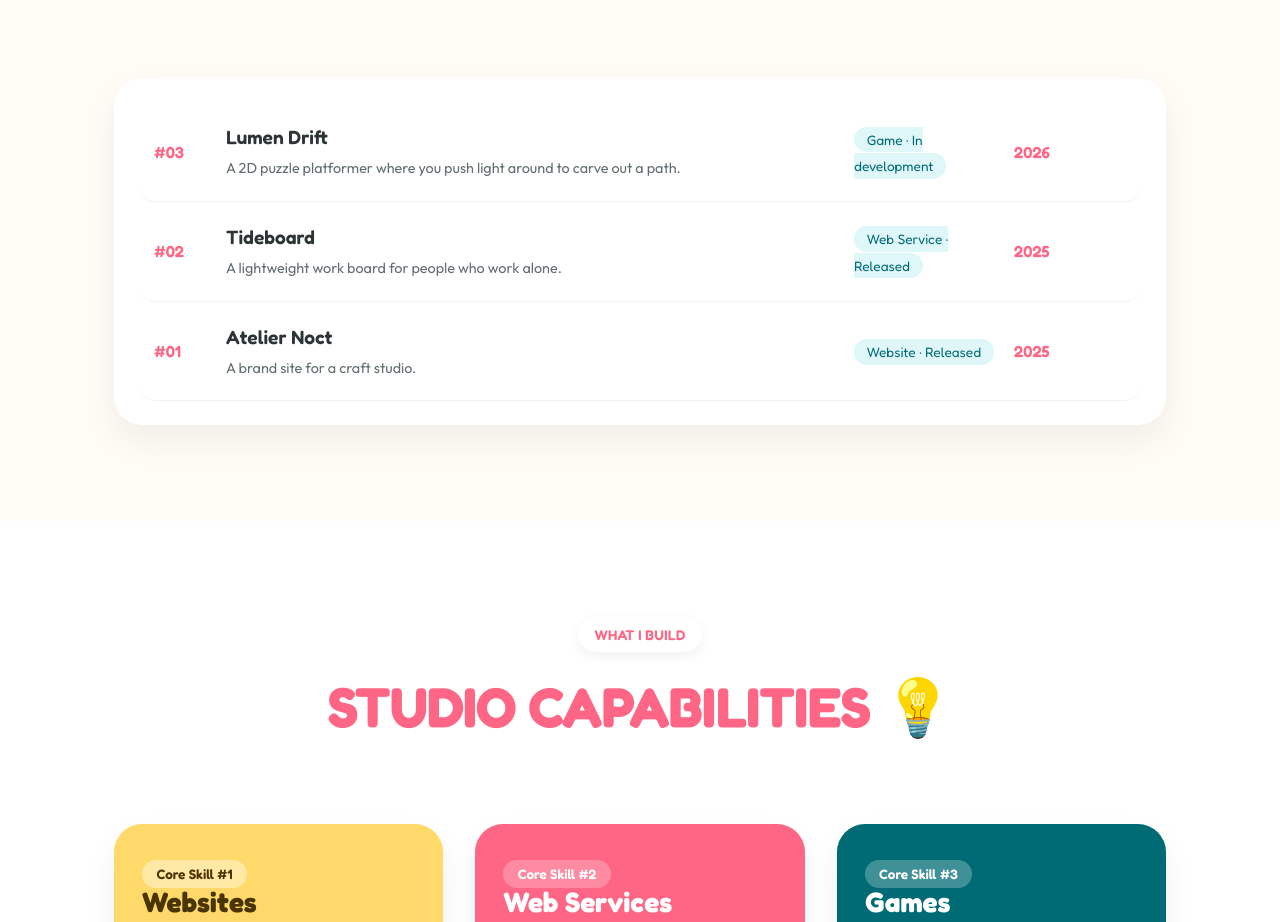
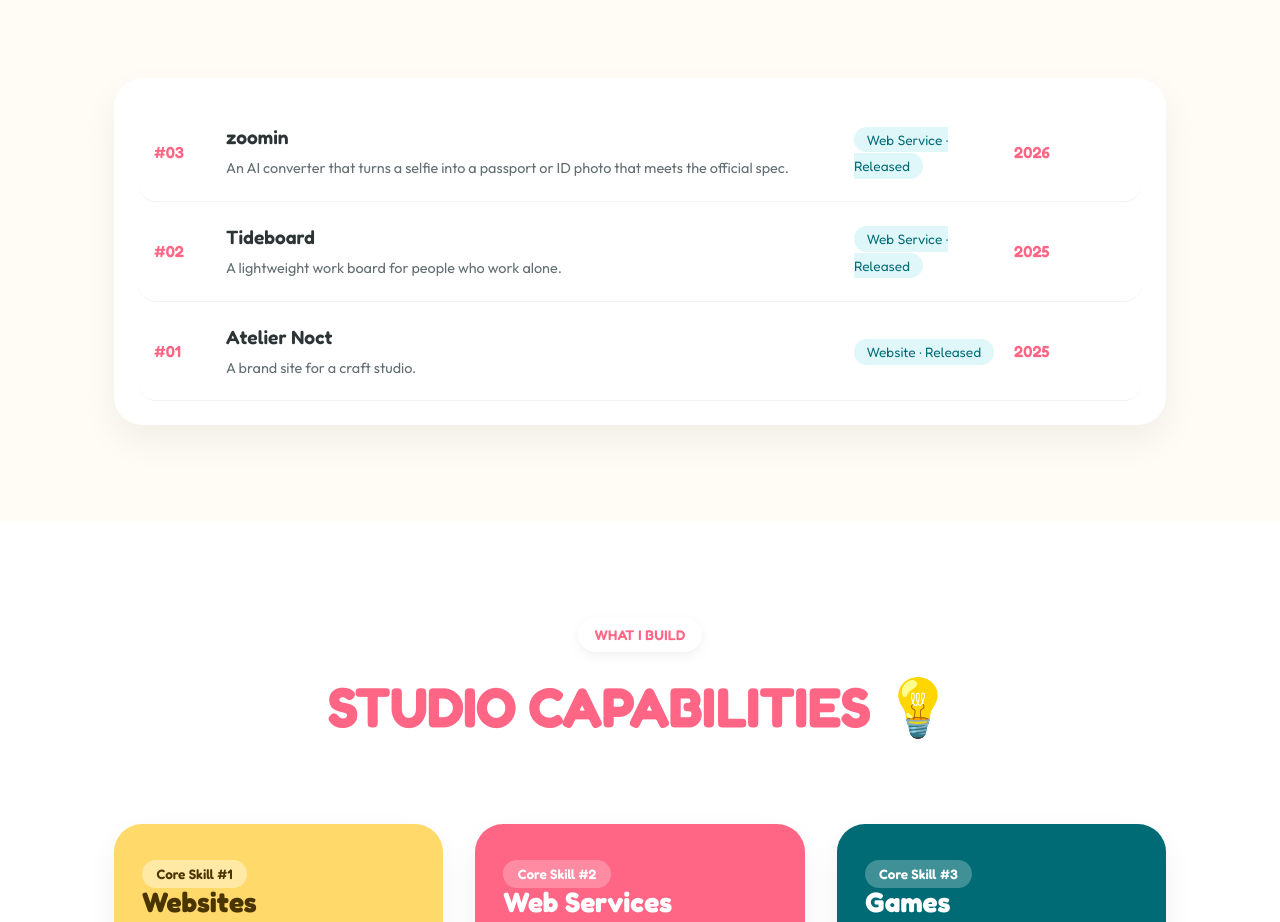
Before and after one commit to diffth/_ozs, a React (Vite) app: page / in a window 1280 px wide. Shown: the part 3048-3970 px from the top of the page. Built offline with nearby package versions, Linux system fonts and the light colour scheme; a web font is replaced by a local one.

Commit message:
feat(products): zoomin AI 증명사진 변환 서비스 제품 정보 등록 (7/14)

```diff
--- a/src/data/products.js
+++ b/src/data/products.js
@@ -8,45 +8,45 @@
 // ─────────────────────────────────────────────
 export const products = [
   {
-    slug: 'lumen-drift',
+    slug: 'zoomin',
     index: '03',
-    name: 'Lumen Drift',
-    kind: 'Game',
+    name: 'zoomin',
+    kind: 'Web Service',
     year: '2026',
-    status: 'in-development', // released | in-development | archived
+    status: 'released',
     summary: {
-      ko: '빛을 밀어내며 길을 만드는 2D 퍼즐 플랫포머.',
-      en: 'A 2D puzzle platformer where you push light around to carve out a path.',
+      ko: '셀카를 여권·증명사진 규격으로 바꿔 주는 AI 변환기.',
+      en: 'An AI converter that turns a selfie into a passport or ID photo that meets the official spec.',
     },
     description: {
-      ko: '플레이어는 빛을 직접 밟을 수 없습니다. 대신 광원을 밀고 당겨 그림자를 만들고, 그 그림자 위를 걸어 다음 방으로 넘어갑니다. 40개 방, 한 번의 플레이에 약 3시간.',
-      en: 'You cannot step on light. Instead you push and pull the light sources to cast shadows, then walk across those shadows into the next room. 40 rooms, roughly three hours per playthrough.',
+      ko: '평범한 인물 사진을 올리면 Gemini 가 배경을 지우고 얼굴 위치와 여백까지 규격에 맞춰 잘라 줍니다. 여권, 주민등록증, 운전면허증 등 용도별 규격을 미리 담아 두어 어디에 쓸지만 고르면 몇 초 만에 끝납니다. 한국어, 영어, 일본어를 지원합니다.',
+      en: 'Upload an ordinary photo of a person and Gemini strips the background, then crops the face position and margins to the required spec. Passport, national ID, driver’s licence and more are preloaded, so you only pick what it is for and it finishes in seconds. Available in Korean, English and Japanese.',
     },
-    thumb: '/img/lumen-drift.svg',
-    cover: '/img/lumen-drift.svg',
-    shots: ['/img/lumen-drift.svg', '/img/lumen-drift.svg'],
+    thumb: '/img/zoomin.jpg',
+    cover: '/img/zoomin.jpg',
+    shots: [],
     spec: [
       {
         label: { ko: '플랫폼', en: 'Platform' },
-        value: 'PC (Windows, macOS)',
-      },
-      { label: { ko: '엔진', en: 'Engine' }, value: 'Unity 6' },
-      {
-        label: { ko: '출시', en: 'Release' },
-        value: { ko: '2026 예정', en: 'Planned for 2026' },
+        value: { ko: '웹', en: 'Web' },
       },
       {
-        label: { ko: '가격', en: 'Price' },
-        value: { ko: '미정', en: 'TBD' },
+        label: { ko: '스택', en: 'Stack' },
+        value: 'React, Tailwind CSS, Gemini API, Cloudflare Pages',
+      },
+      { label: { ko: '공개', en: 'Launched' }, value: '2026.07' },
+      {
+        label: { ko: '역할', en: 'Role' },
+        value: { ko: '기획, 디자인, 개발', en: 'Planning, design, development' },
       },
     ],
     stores: [
       {
-        label: { ko: 'Steam 위시리스트', en: 'Wishlist on Steam' },
-        href: 'https://store.steampowered.com/',
+        label: { ko: '바로 사용하기', en: 'Open the app' },
+        href: 'https://zoomin-61h.pages.dev/ko',
       },
     ],
-    presskit: true,
+    presskit: false,
   },
   {
     slug: 'tideboard',
```
